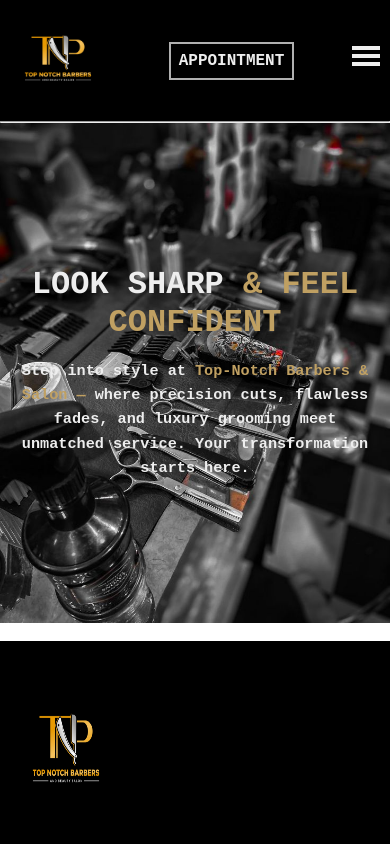
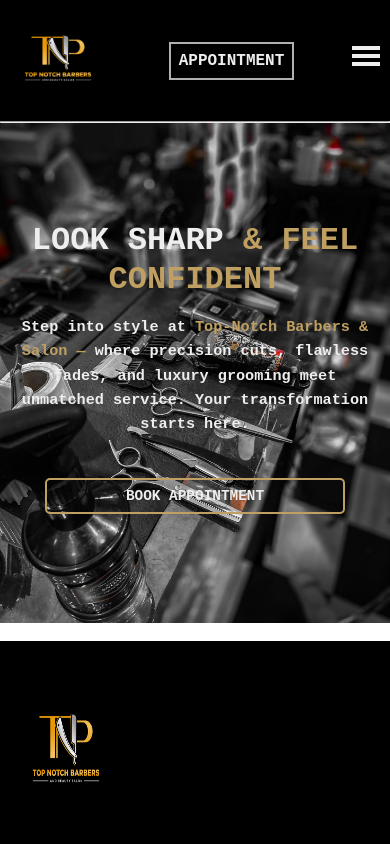
Before and after one commit to UCHEOGBU007/Top-Notch-Salon, a React (Vite) app: page / in a window 390 px wide. Shown: the top 844 px of the page. Built offline with nearby package versions, Linux system fonts and the light colour scheme; no server answers.

Commit message:
hero button added

```diff
--- a/src/Css/Hero.module.css
+++ b/src/Css/Hero.module.css
@@ -40,19 +40,28 @@
 }
 
 .ctaButton {
-  display: inline-block;
+  display: flex;
+  justify-content: center;
   margin-top: 2rem;
-  padding: 0.75rem 1.5rem;
-  background-color: #c0a062;
-  color: #000;
-  font-weight: bold;
-  text-decoration: none;
-  border-radius: 5px;
-  transition: background-color 0.3s ease;
 }
 
-.ctaButton:hover {
-  background-color: #d4b378;
+.appointment {
+  padding: 0.9rem 2rem;
+  background: transparent;
+  color: #eeeeee;
+  font-weight: bolder;
+  font-size: x-large;
+  text-decoration: none;
+  border: 2px solid #c0a062;
+  border-radius: 5px;
+  transition: all 0.3s ease;
+  font-size: 1rem;
+}
+
+.appointment:hover {
+  background-color: #c0a062;
+  color: #1a1a1a;
+  cursor: pointer;
 }
 
 /* Responsive tweaks */
@@ -69,4 +78,11 @@
     padding: 0.6rem 1.2rem;
     font-size: 0.9rem;
   }
+
+  .appointment {
+    padding: 0.5rem 1rem;
+    font-size: 0.9rem;
+    width: 100%;
+    max-width: 300px;
+  }
 }
--- a/src/Pagesection/Hero.jsx
+++ b/src/Pagesection/Hero.jsx
@@ -1,5 +1,6 @@
 import React from "react";
 import Style from "../Css/Hero.module.css";
+import { Link } from "react-router-dom";
 
 const Hero = () => {
   return (
@@ -13,6 +14,11 @@ const Hero = () => {
           precision cuts, flawless fades, and luxury grooming meet unmatched
           service. Your transformation starts here.
         </p>
+        <div className={Style.ctaButton}>
+          <Link to="/Appointment" className={Style.appointment}>
+            BOOK APPOINTMENT
+          </Link>
+        </div>
       </div>
     </main>
   );
```
